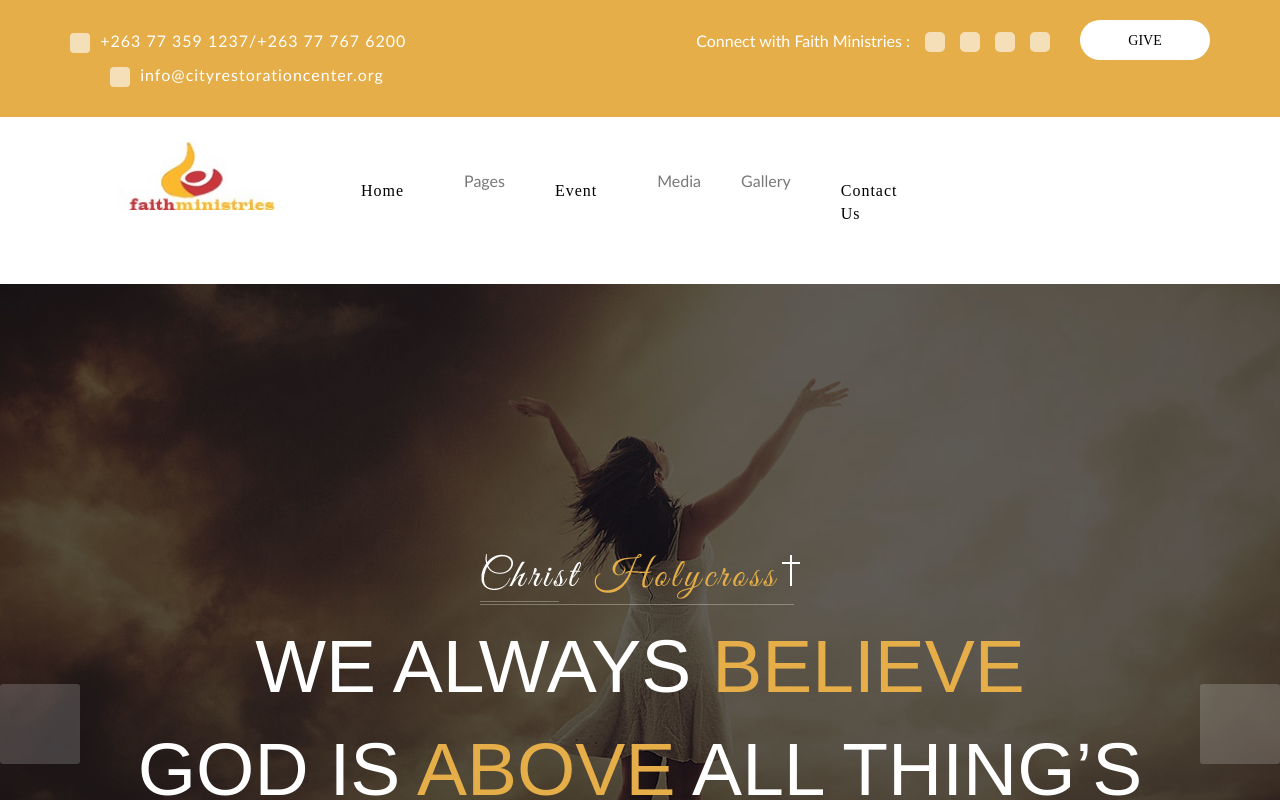
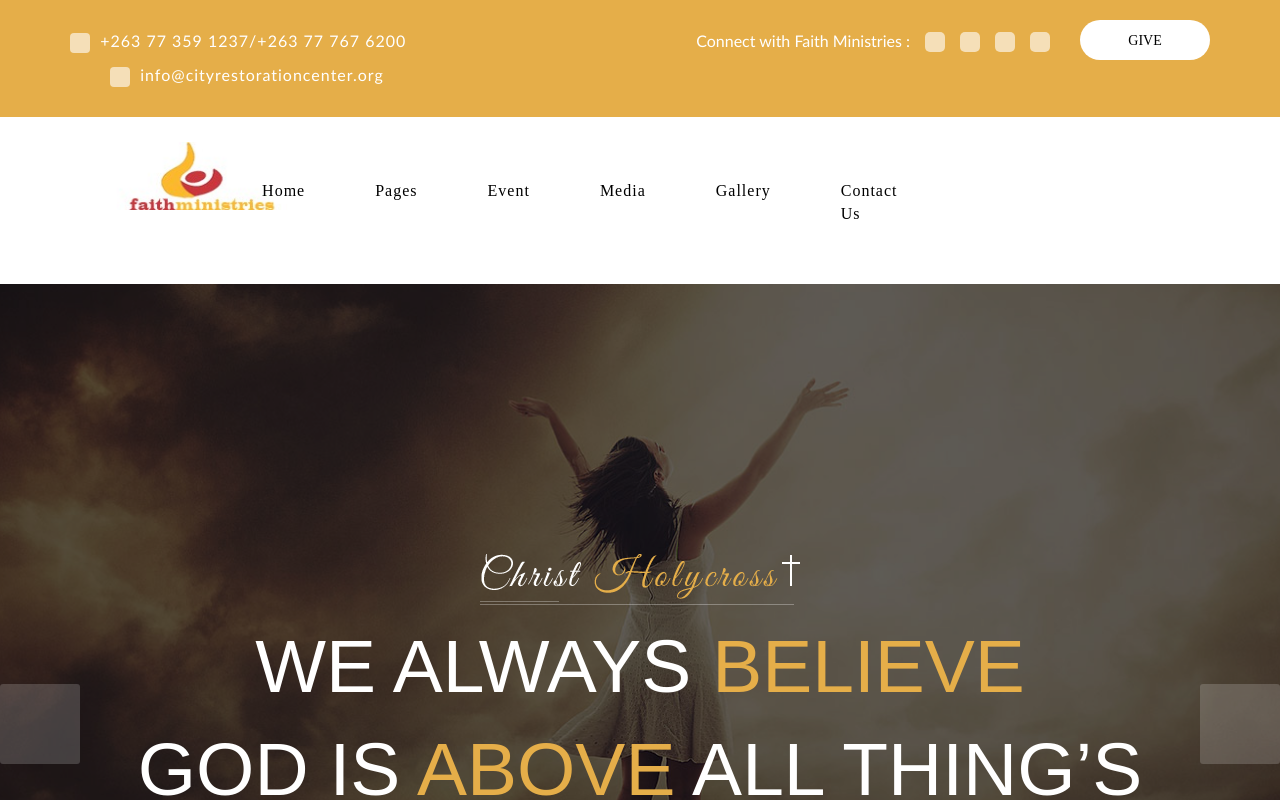
Before and after one commit to tatendasoza/crc, a React (Vite) app in the folder crc-react/: page / in a window 1280 px wide. Shown: the top 800 px of the page. Built offline with nearby package versions, Linux system fonts and the light colour scheme; a web font is replaced by a local one.

Commit message:
refactor(header): align menu to right and replace spans with links
- Change menu alignment from center to right in CSS
- Replace span elements with Link components for better navigation
- Optimize StaticHtml component by caching DOM reference

```diff
--- a/crc-react/src/App.css
+++ b/crc-react/src/App.css
@@ -1,10 +1,14 @@
 .gc_main_menu_wrapper .mainmenu > ul {
   display: flex;
-  justify-content: center;
+  justify-content: flex-end;
   gap: 40px;
   padding: 12px 0;
   margin: 0;
   list-style: none;
+}
+.gc_main_menu_wrapper .col-lg-6 {
+  display: flex;
+  justify-content: flex-end;
 }
 .gc_main_menu_wrapper .mainmenu > ul > li {
   display: inline-block;
--- a/crc-react/src/components/Header.jsx
+++ b/crc-react/src/components/Header.jsx
@@ -58,7 +58,7 @@ export default function Header() {
                 <div className="mainmenu">
                   <ul>
                     <li className="gc_main_navigation parent"><Link to="/" className="gc_main_navigation">Home</Link></li>
-                    <li className="has-mega gc_main_navigation"><span className="gc_main_navigation">Pages</span>
+                    <li className="has-mega gc_main_navigation"><Link to="#" className="gc_main_navigation">Pages</Link>
                       <ul>
                         <li className="parent"><Link to="/about">About</Link></li>
                         <li className="parent"><Link to="/homegroup">Home Group</Link></li>
@@ -66,13 +66,13 @@ export default function Header() {
                       </ul>
                     </li>
                     <li className="has-mega gc_main_navigation"><Link to="/event" className="gc_main_navigation">Event</Link></li>
-                    <li className="has-mega gc_main_navigation"><span className="gc_main_navigation">Media</span>
+                    <li className="has-mega gc_main_navigation"><Link to="#" className="gc_main_navigation">Media</Link>
                       <ul>
                         <li className="parent"><Link to="/sermons">Sermons</Link></li>
                         <li className="parent"><Link to="/podcast">Podcast</Link></li>
                       </ul>
                     </li>
-                    <li className="has-mega gc_main_navigation"><span className="gc_main_navigation">Gallery</span>
+                    <li className="has-mega gc_main_navigation"><Link to="#" className="gc_main_navigation">Gallery</Link>
                       <ul>
                         <li className="parent"><Link to="/gallery-ii">Gallery-II</Link></li>
                         <li className="parent"><Link to="/gallery-iii">Gallery-III</Link></li>
--- a/crc-react/src/components/StaticHtml.jsx
+++ b/crc-react/src/components/StaticHtml.jsx
@@ -5,20 +5,21 @@ export default function StaticHtml({ path }) {
   const ref = useRef(null)
   useEffect(() => {
     let mounted = true
+    const el = ref.current
     const sitePath = `/site${path}`
     fetch(sitePath)
       .then(r => r.text())
       .then(html => {
-        if (!mounted || !ref.current) return
+        if (!mounted || !el) return
         const match = html.match(/<body[^>]*>([\s\S]*?)<\/body>/i)
         const bodyHtml = match ? match[1] : html
         const rewrote = bodyHtml
-          .replace(/(href|src)=\"css\//g, '$1="/site/css/')
-          .replace(/(href|src)=\"js\//g, '$1="/site/js/')
-          .replace(/(href|src)=\"images\//g, '$1="/site/images/')
-          .replace(/(href|src)=\"fonts\//g, '$1="/site/fonts/')
-          .replace(/url\(\s*['\"]?images\//g, 'url(/site/images/')
-        ref.current.innerHTML = rewrote
+          .replace(/(href|src)="css\//g, '$1="/site/css/')
+          .replace(/(href|src)="js\//g, '$1="/site/js/')
+          .replace(/(href|src)="images\//g, '$1="/site/images/')
+          .replace(/(href|src)="fonts\//g, '$1="/site/fonts/')
+          .replace(/url\(\s*['"]?images\//g, 'url(/site/images/')
+        el.innerHTML = rewrote
         const selectorsToRemove = [
           '.gc_top_header_wrapper',
           '.gc_main_menu_wrapper',
@@ -28,16 +29,16 @@ export default function StaticHtml({ path }) {
           'script'
         ]
         selectorsToRemove.forEach(sel => {
-          ref.current.querySelectorAll(sel).forEach(el => el.remove())
+          el.querySelectorAll(sel).forEach(n => n.remove())
         })
         initLegacy()
       })
       .catch(() => {
-        if (ref.current) ref.current.textContent = 'Failed to load content.'
+        if (el) el.textContent = 'Failed to load content.'
       })
     return () => {
       mounted = false
-      if (ref.current) ref.current.innerHTML = ''
+      if (el) el.innerHTML = ''
     }
   }, [path])
   return <div ref={ref} />
```
